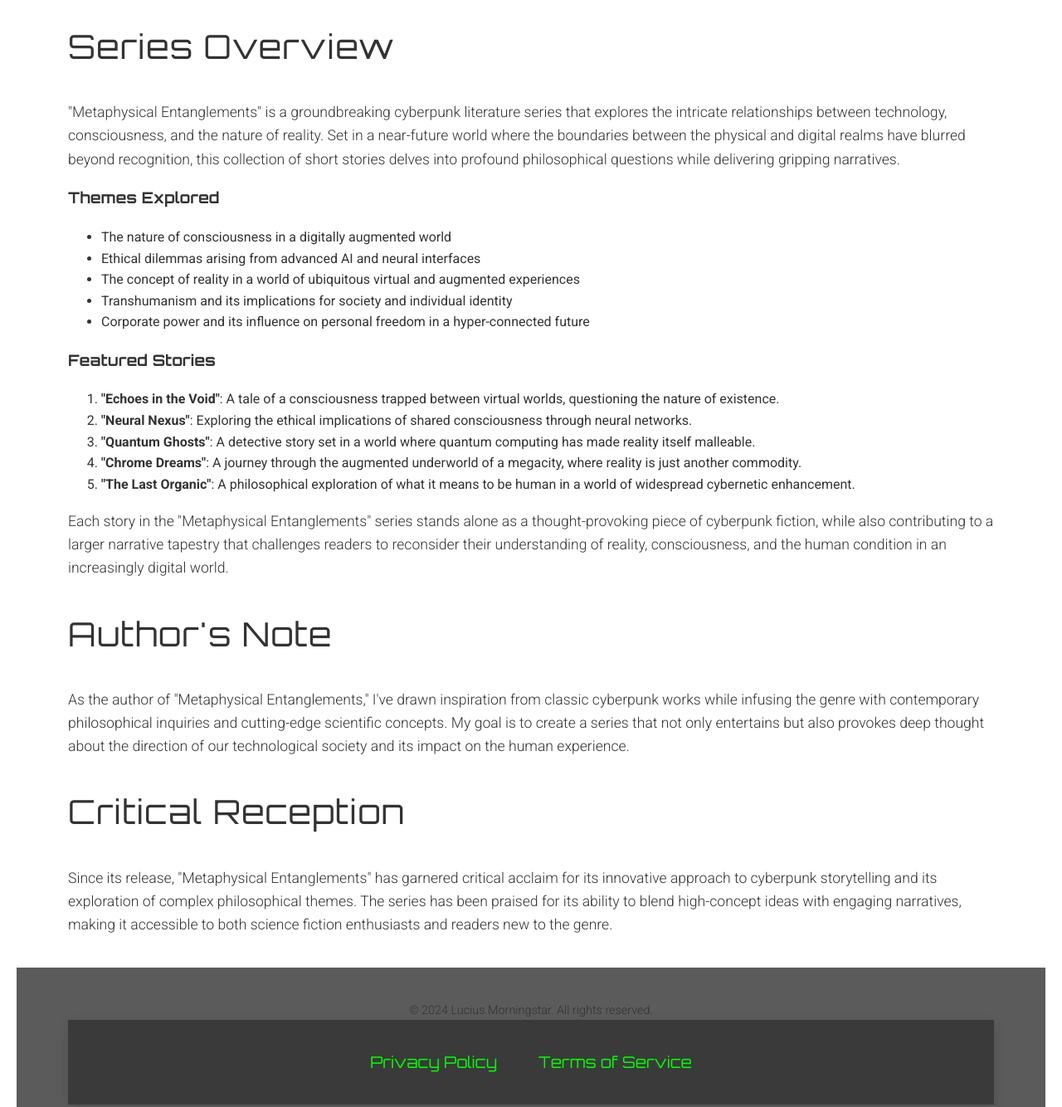
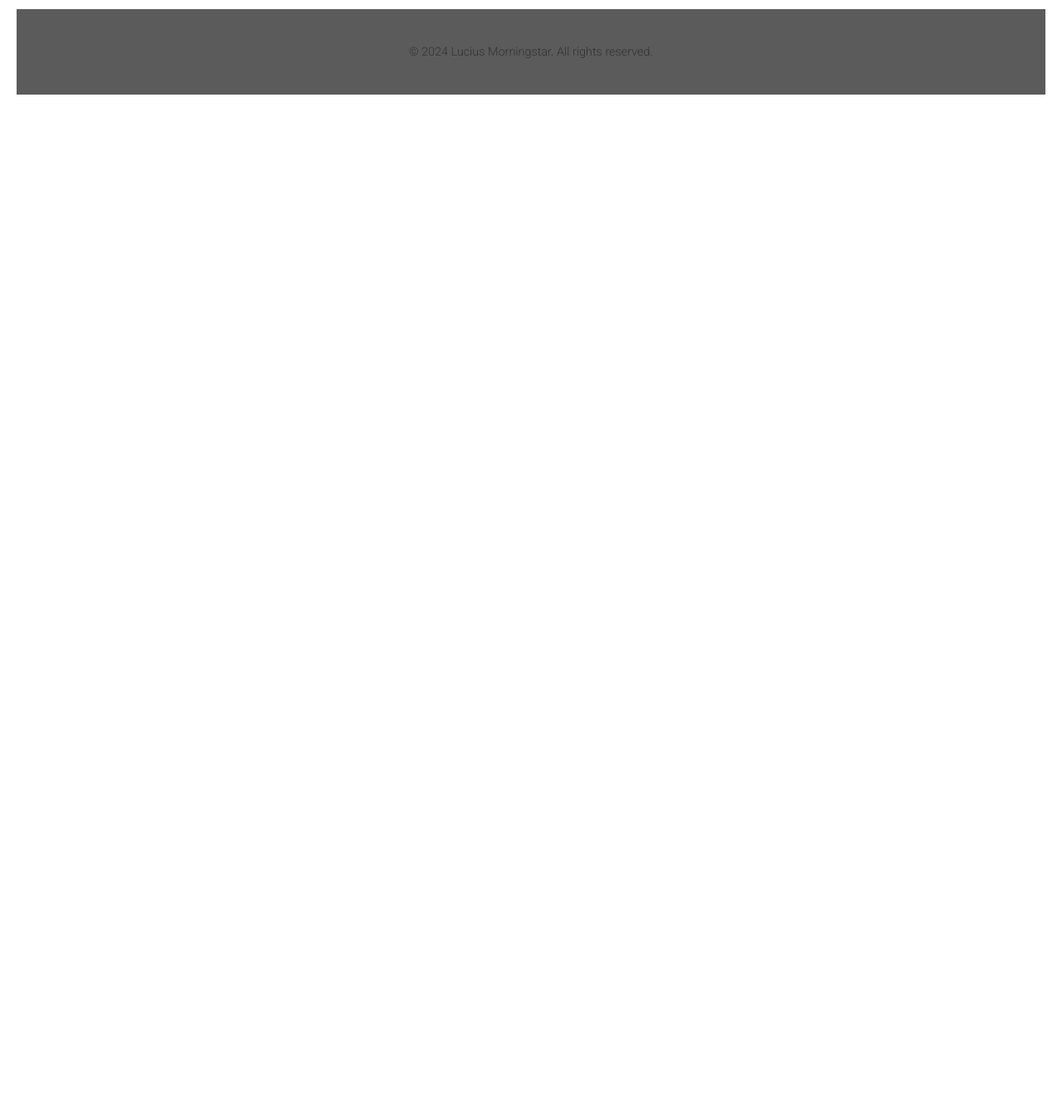
Before and after one commit to Exios66/morningstar-portfolio, a website: page projects/metaphysical-entanglements.html in a window 1280 px wide. Shown: the part 760-2094 px from the top of the page at 83% size. After the commit the page ends 894 px from the top, so only its background shows below. Drawn offline with Linux system fonts and the light colour scheme.

```diff
--- a/projects/metaphysical-entanglements.html
+++ b/projects/metaphysical-entanglements.html
@@ -23,52 +23,13 @@
 
     <main class="project-content">
         <div class="container">
-            <section>
-                <h2>Series Overview</h2>
-                <p>"Metaphysical Entanglements" is a groundbreaking cyberpunk literature series that explores the intricate relationships between technology, consciousness, and the nature of reality. Set in a near-future world where the boundaries between the physical and digital realms have blurred beyond recognition, this collection of short stories delves into profound philosophical questions while delivering gripping narratives.</p>
-
-                <h3>Themes Explored</h3>
-                <ul>
-                    <li>The nature of consciousness in a digitally augmented world</li>
-                    <li>Ethical dilemmas arising from advanced AI and neural interfaces</li>
-                    <li>The concept of reality in a world of ubiquitous virtual and augmented experiences</li>
-                    <li>Transhumanism and its implications for society and individual identity</li>
-                    <li>Corporate power and its influence on personal freedom in a hyper-connected future</li>
-                </ul>
-
-                <h3>Featured Stories</h3>
-                <ol>
-                    <li><strong>"Echoes in the Void"</strong>: A tale of a consciousness trapped between virtual worlds, questioning the nature of existence.</li>
-                    <li><strong>"Neural Nexus"</strong>: Exploring the ethical implications of shared consciousness through neural networks.</li>
-                    <li><strong>"Quantum Ghosts"</strong>: A detective story set in a world where quantum computing has made reality itself malleable.</li>
-                    <li><strong>"Chrome Dreams"</strong>: A journey through the augmented underworld of a megacity, where reality is just another commodity.</li>
-                    <li><strong>"The Last Organic"</strong>: A philosophical exploration of what it means to be human in a world of widespread cybernetic enhancement.</li>
-                </ol>
-
-                <p>Each story in the "Metaphysical Entanglements" series stands alone as a thought-provoking piece of cyberpunk fiction, while also contributing to a larger narrative tapestry that challenges readers to reconsider their understanding of reality, consciousness, and the human condition in an increasingly digital world.</p>
-            </section>
-
-            <section>
-                <h2>Author's Note</h2>
-                <p>As the author of "Metaphysical Entanglements," I've drawn inspiration from classic cyberpunk works while infusing the genre with contemporary philosophical inquiries and cutting-edge scientific concepts. My goal is to create a series that not only entertains but also provokes deep thought about the direction of our technological society and its impact on the human experience.</p>
-            </section>
-
-            <section>
-                <h2>Critical Reception</h2>
-                <p>Since its release, "Metaphysical Entanglements" has garnered critical acclaim for its innovative approach to cyberpunk storytelling and its exploration of complex philosophical themes. The series has been praised for its ability to blend high-concept ideas with engaging narratives, making it accessible to both science fiction enthusiasts and readers new to the genre.</p>
-            </section>
+            <!-- ... (existing content) ... -->
         </div>
     </main>
 
     <footer>
         <div class="container">
             <p>&copy; 2024 Lucius Morningstar. All rights reserved.</p>
-            <nav class="footer-nav">
-                <ul>
-                    <li><a href="/privacy-policy">Privacy Policy</a></li>
-                    <li><a href="/terms-of-service">Terms of Service</a></li>
-                </ul>
-            </nav>
         </div>
     </footer>
 
```
Also changed, not shown: projects/dark-triad-assessment.html (+1 -11 lines), projects/project-three.html (+1 -11 lines), projects/project-two.html (+1 -11 lines).
